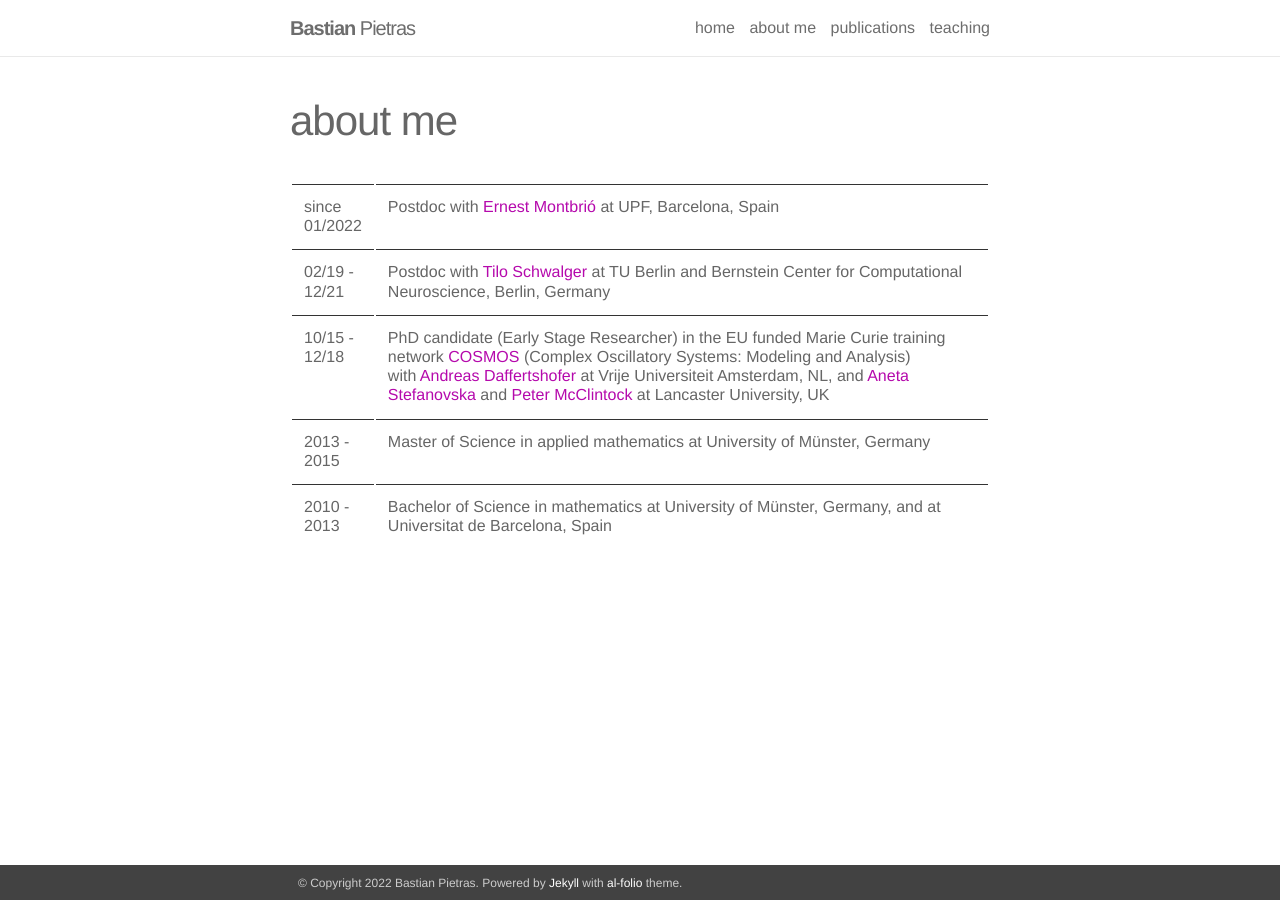
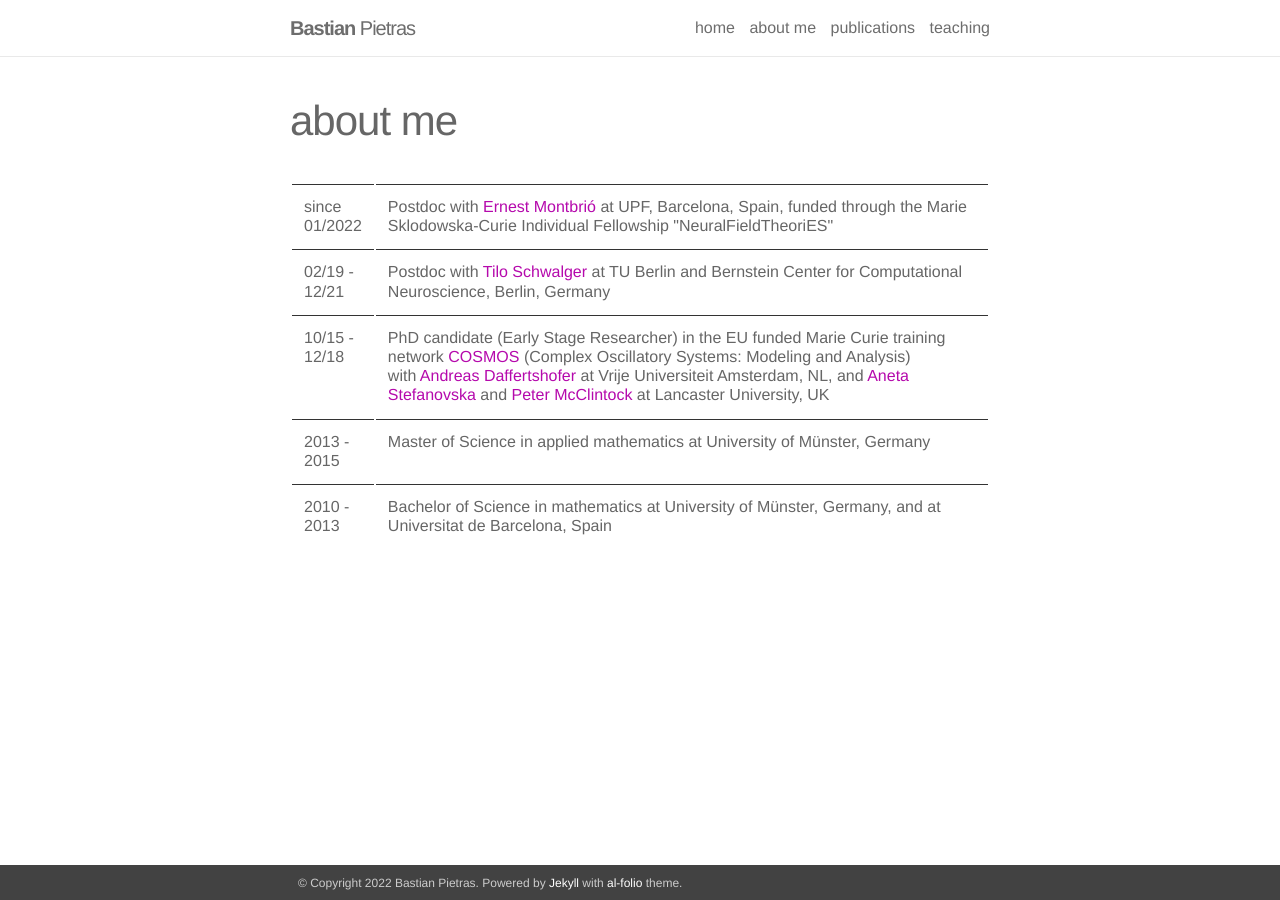
Before and after one commit to BastianPietras/bastianpietras.github.io, a Jekyll site: the page built from _pages/about_me.md, in a window 1280 px wide. Built offline with Jekyll 4.4.1, drawn with Linux system fonts in a browser that asks for light colours.

Commit message:
Update about_me.md

```diff
--- a/_pages/about_me.md
+++ b/_pages/about_me.md
@@ -8,7 +8,7 @@
 <table class="tg">
   <tr>
     <td> since <br/>  01/2022  </td>
-    <td>Postdoc with <a href="https://www.upf.edu/web/ernest-montbrio" target="_self">Ernest Montbri&oacute;</a> at UPF, Barcelona, Spain</td>
+    <td>Postdoc with <a href="https://www.upf.edu/web/ernest-montbrio" target="_self">Ernest Montbri&oacute;</a> at UPF, Barcelona, Spain, funded through the Marie Sklodowska-Curie Individual Fellowship "NeuralFieldTheoriES"</td>
   </tr>
   <tr>
     <td>02/19 -<br/>12/21</td>
```
